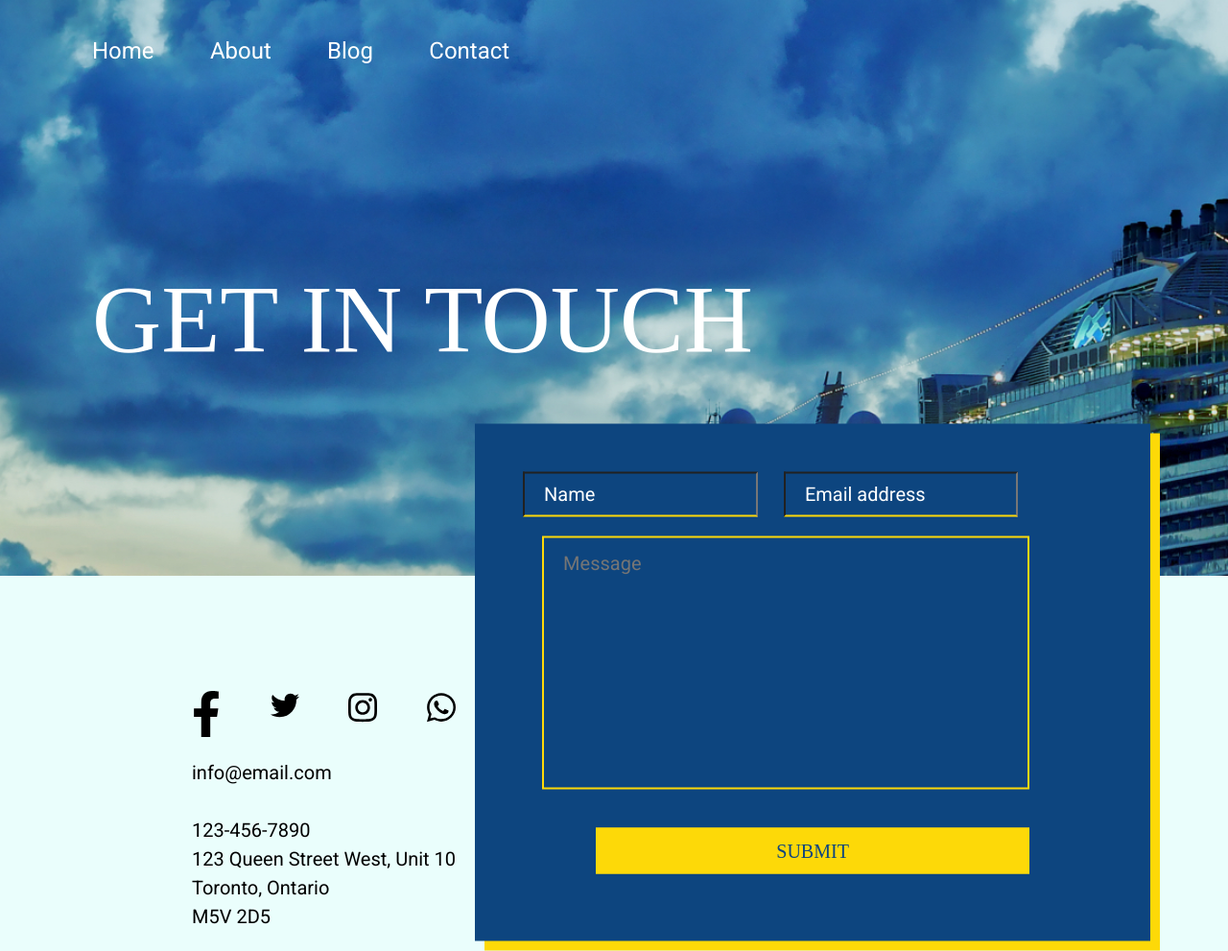
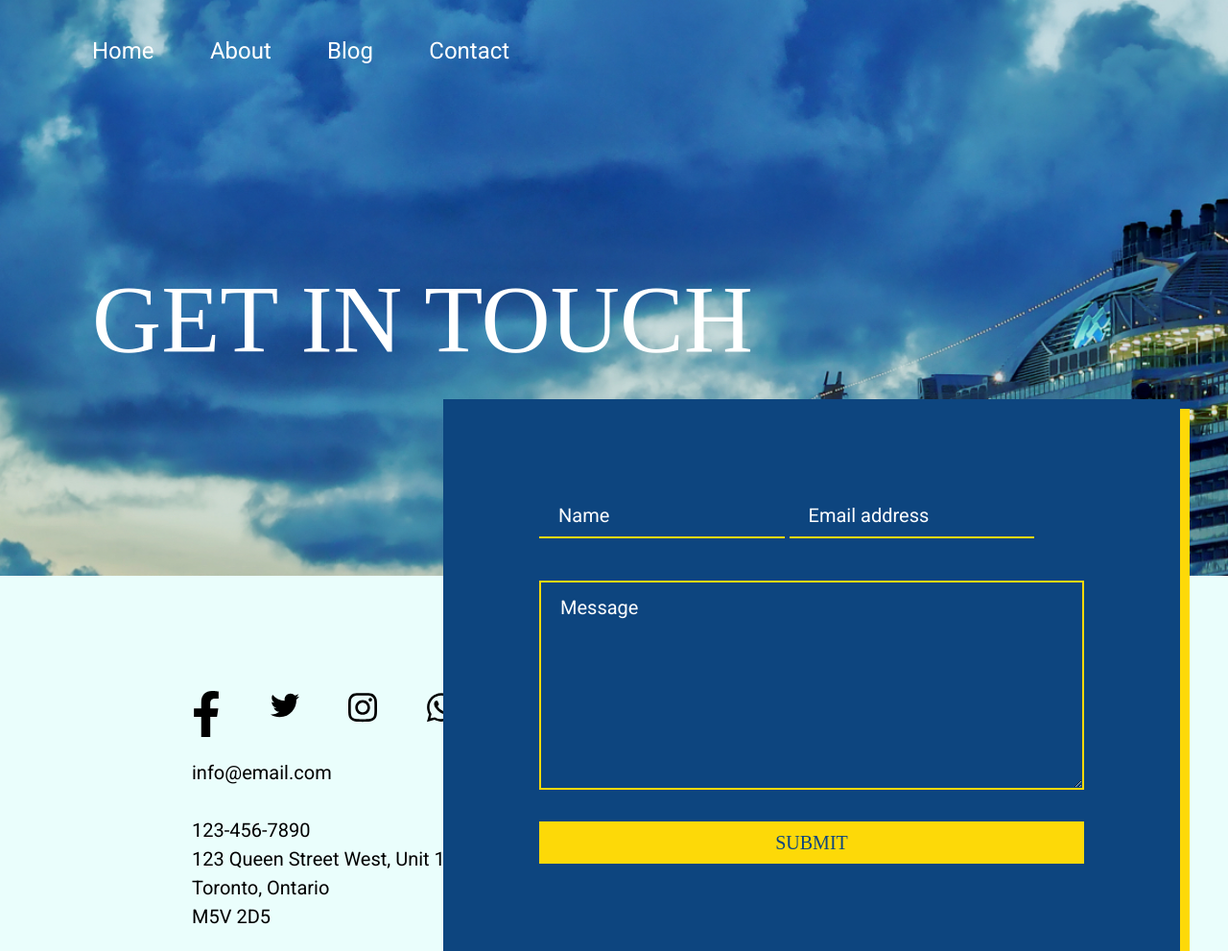
Before and after one commit to blakeknees/jenn-blakney-project-one, a plain HTML site: page contact.html in a window 1280 px wide. Shown: the top 991 px of the page at 96% size. Drawn offline with Linux system fonts and the light colour scheme; a web font is replaced by a local one.

Commit message:
added js file for assignment 1

```diff
--- a/contact.html
+++ b/contact.html
@@ -41,6 +41,7 @@
     <main>
         <!-- CONTACT INFO CONTAINER -->
         <div class="flex">
+
         <section class="contact-info-container">
                 <aside>
                     <div class="icons-email">
@@ -89,32 +90,30 @@
                     </div> <!-- END .icons.email-->
                 </aside>
 
-            </section> <!-- END .contact-info-container -->
+        </section> <!-- END .contact-info-container -->
 
+            <!-- FORM SECTION -->
                 <section class="form">
 
-                    <form action="#" method="#" class="submit-message" name="subit-message">
+                    <form action="#" method="#" class="submit-message" name="submit-message">
 
-                        <div class="form-container flex">
+                        <!-- Name Box -->
+                        <label for="name" class="sr-only">Name</label>
+                        <input type="text" placeholder="Name" id="name">
 
-                            <div class="name-box">
-                                <input type="text" placeholder="Name" id="name">
-                            </div>
+                        <!-- Email Box -->
+                        <label for="email" class="sr-only">Email</label>
+                        <input type="email" placeholder="Email address" id="email">
 
-                            <div class="email-box">
-                                <input type="email" placeholder="Email address" id="email">
-                            </div>
+                        <!-- Message Area & Button -->
+                        <label for="message" class="sr-only">Message</label>
+                        <textarea name="message" id="message" placeholder="Message" cols="30" rows="8"></textarea>
 
-                        </div> <!-- END .form-container -->
+                        <button class="submit-button">Submit</button>
 
-                        <div class="message-box flex-column">
-                            <textarea name="userMessage" placeholder="Message" id="userMessage" cols="30" rows="10" minlength="5" maxlength="200"></textarea>
-                                <!-- get rid of adjusting corner -->
-                            <button type="submit" class="submit-button"><a href="#">Submit</a></button>
-                        </div> <!-- END .message-box -->
                     </form>
                 </section> <!-- END .form -->
-            </div> <!-- END .flex .wrapper -->
+        </div> <!-- END .flex .wrapper -->
     </main>
 
     <!-- Footer -->
@@ -122,5 +121,6 @@
         <p>Copyright &copy; 2022 Juno College</p>
     </footer>
 
+    <script src="contact.js"></script>
 </body>
 </html>
--- /dev/null
+++ b/contact.js
@@ -0,0 +1,33 @@
+// STEPS:
+// Listen for when form submits - addEventListener (click)
+// On submit click, display an alert
+// IF there’s a message alert “thank you”, ELSE alert “please enter a message”
+
+// Target necessary elements (form, input, textarea, button)
+const formEl = document.querySelector('form');
+const inputEl = document.querySelectorAll('input');
+const textAreaEl = document.querySelector('textarea');
+console.log(textAreaEl)
+const btn = document.querySelector('button');
+
+
+//add event listener to the form element
+btn.addEventListener('click', (event) => {
+    event.preventDefault();
+
+    // const contactInfo = inputEl.value;
+    const message = textAreaEl.value;
+
+        if (message) {
+            alert('Thank you! We have received your message.');
+        }
+        else {
+            alert('You must include a message!');
+        }
+
+        // clear the input and textarea values back to an empty string
+        inputEl.forEach(input => {
+            input.value = "";
+        })
+        textAreaEl.value = "";
+    });
--- a/styles/sass/partials/_contact.scss
+++ b/styles/sass/partials/_contact.scss
@@ -46,8 +46,9 @@ header {
 main {
 // CONTACT INFO CONTAINER
     .flex {
+        padding-bottom: 100px;
+        justify-content: space-between;
 
-        // justify-content: space-between;
         .icons-email {
             padding-top: 6rem;
             padding-left: 10rem;
@@ -78,38 +79,32 @@ main {
 
 
     // FORM
-    .form {
+    .submit-message {
         background-color: variables.$background-2;
-        width: 55%;
-        padding: 50px;
+        width: 60%;
+        padding: 100px 100px;
         box-shadow: 10px 10px variables.$primary;
-        transform: translate(-3rem, -15ex);
-
-        .form-container {
-            justify-content: space-evenly;
-            align-items: center;
-            width: 90%;
-
-            input::placeholder {
-                font-size: 20px;
-                font-family: variables.$body-font;
-                color: variables.$tertiary;
-                font-weight: 400;
-            }
+        position: absolute;
+        bottom: -200px;
+        right: 50px;
+        // transform: translate(-3rem, -15ex);
 
         input {
             border-bottom: 2px solid variables.$primary;
+            margin-bottom: 15px;
+            color: variables.$tertiary;
             background: transparent;
+            font-family: variables.$body-font;
+            margin-bottom: 15px;
             padding: 10px 20px;
-                width: 90%;
+            width: 45%;
+
+            &::placeholder {
+                font-family: variables.$body-font;
+                color: variables.$tertiary;
+                opacity: 1;
             }
-
-            .name-box {}
-
         }
-
-        .message-box {
-            padding: 20px;
 
         textarea {
             font-size: 20px;
@@ -120,18 +115,30 @@ main {
             border: 2px solid variables.$primary;
             background: transparent;
 
-                resize: none;
-                width: 90%;
+            width: 100%;
             padding: 15px 20px;
-                margin-bottom: 2rem;
+            margin: 5% 0;
+
+            &::placeholder {
+                color: variables.$tertiary;
+                opacity: 1;
+            }
         }
 
         button {
+            background-color: variables.$primary;
+            color: variables.$secondary;
             font-size: 1rem;
-                width: 80%;
-                margin: 0 auto;
+            width: 100%;
+            padding: 10px 35px;
+            border: none;
+            transition: .5s;
+
+            &:hover,
+            &:focus {
+                background-color: variables.$tertiary;
+                color: variables.$primary;
             }
         }
     }
-
 }
--- a/styles/sass/partials/_global.scss
+++ b/styles/sass/partials/_global.scss
@@ -19,6 +19,13 @@ nav, p {
 
 p {
     font-size: 400;
+}
+
+fieldset,
+input,
+textarea {
+    border: none;
+    background-color: transparent;
 }
 
 footer {
```
Also changed, not shown: styles/styles.css. Lines whose indentation alone changed are shown as unchanged.
